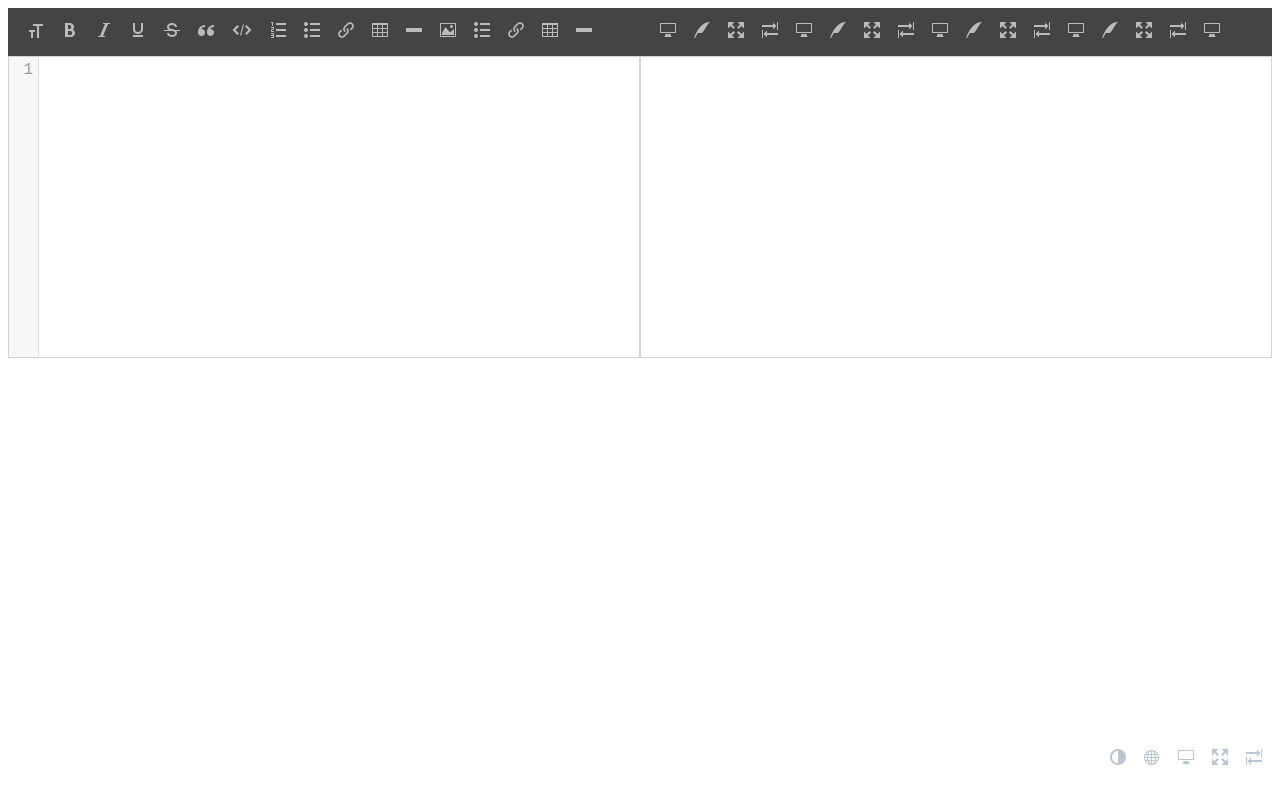
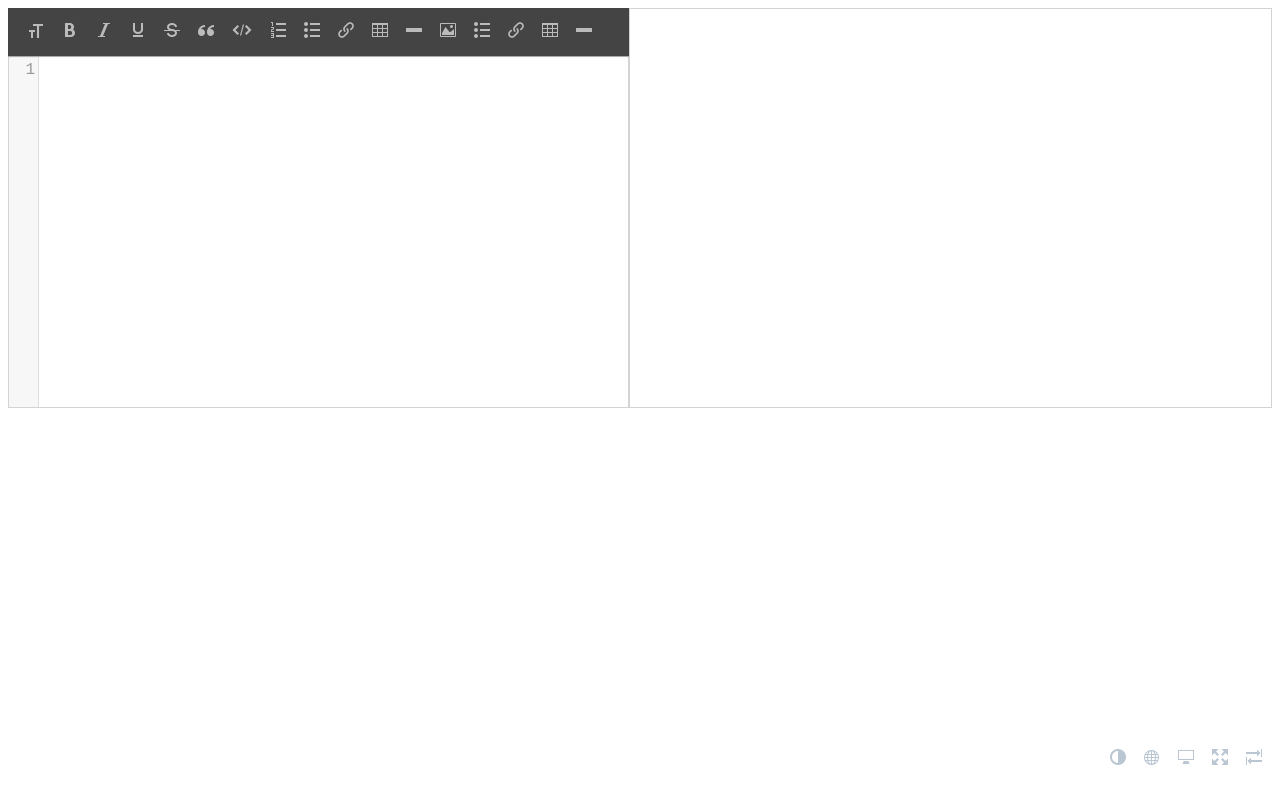
Before and after one commit to ZiQiangWang/react-markdown-editor, a React app: page / in a window 1280 px wide. Built offline with nearby package versions, Linux system fonts and the light colour scheme.

Commit message:
增加联动滚动功能

```diff
--- a/package.json
+++ b/package.json
@@ -51,6 +51,7 @@
     "webpack-dev-server": "^2.5.0"
   },
   "dependencies": {
+    "deep-assign": "^2.0.0",
     "highlight.js": "^9.12.0",
     "marked": "^0.3.6",
     "prop-types": "^15.5.10",
--- a/src/components/Editor.jsx
+++ b/src/components/Editor.jsx
@@ -170,14 +170,18 @@ class Editor extends Component {
     mirror.focus();
   }
 
+  editorInstance = () => {
+    return this.codemirror;
+  }
+
   render() {
 
-    const {markBtns,registMarkBtns,options,show,showNav, ...mirrorProps} = this.props;
+    const {show,showNav,markBtns,registMarkBtns,options,onMouseEnter, ...mirrorProps} = this.props;
     const mirrorOptions = {...options, ...defaultOptions};
 
     return (
-      <div className={"editor-container " + (show ? "":"disappear")}>
-        <div className={"markdown-bar " + (showNav ? "":"hidden-nav")} >
+      <div className={"editor-container " + (show ? "":"disappear")} onMouseEnter={onMouseEnter}>
+        <div className="markdown-bar" style={{height: showNav ? "48px" : "0"}}>
           <div className="inner-bar">
             { this.markdownBtns.map((ele,index) => {
               return <IconBtn key={index} config={this.markdownMap[ele]} onClick={() => this.onQuickMarkdown(ele)}/>
@@ -186,6 +190,7 @@ class Editor extends Component {
         </div>
         <CodeMirror
           ref="mirror"
+          className={showNav ? "": "show-nav"}
           options={mirrorOptions}
           {...mirrorProps}
         />
--- a/src/components/MarkdownPreview.jsx
+++ b/src/components/MarkdownPreview.jsx
@@ -16,26 +16,20 @@ class MarkdownPreview extends Component {
   constructor(props) {
     super(props);
 
-    marked.setOptions(this.props.options);
+    marked.setOptions({
+      ...defaultOptions,
+      ...this.props.options
+    });
 
     this.markRender = this.initRender();
+
+    this.preview = undefined;
   }
 
   componentDidMount() {
 
     this.preview = findDOMNode(this.refs.preview);
-    this.preview.addEventListener('scroll', this.handleScroll);
 
-    this.parseMarkdown();
-  }
-
-  componentDidUpdate() {
-    this.parseMarkdown();
-    this.preview.scrollTop = this.props.scrollY;
-  }
-
-  componentWillUnmount() {
-      this.preview.removeEventListener('scroll', this.handleScroll);
   }
 
   initRender = () => {
@@ -64,35 +58,33 @@ class MarkdownPreview extends Component {
 
     return renderer;
   }
-  parseMarkdown = () => {
-    const {source} = this.props;
 
-    const html = marked(source, { renderer: this.markRender });
-
-    this.preview.innerHTML = html;
-
-    const lineNumbers = this.preview.getElementsByClassName('line-number');
-    let sourceMap = {};
-    Array.from(lineNumbers).forEach((ele) => {
-      const num = ele.getAttribute('line-number');
-      sourceMap[num] = ele.offsetTop-59;
-    })
-
-    this.props.buildScrollMap(sourceMap);
-  }
-
-  handleScroll = (data) => {
-    this.props.onScroll(this.preview.scrollTop);
+  previewInstance = () => {
+    return this.preview;
   }
 
   render() {
-    return <div id="markdown-preview" className="preview" ref="preview"></div>
+
+    const {show,source,options, ...others} = this.props;
+
+    const html = marked(source, {renderer: this.markRende});
+
+    return (
+      <div
+        ref="preview"
+        className={"preview " + (show ? "":"disappear")}
+        dangerouslySetInnerHTML={{ __html: html}}
+        {...others}
+      >
+      </div>
+    );
   }
 }
 
-MarkdownPreview.defaultProps = {
-  options: {breaks: true, lineNumber: true}
-};
+const defaultOptions = {
+  breaks: true,
+  lineNumber: true
+}
 
 MarkdownPreview.propTypes = {
   source: PropTypes.string.isRequired,
@@ -103,7 +95,8 @@ MarkdownPreview.propTypes = {
     pedantic: PropTypes.bool,
     sanitize: PropTypes.bool,
     smartLists: PropTypes.bool,
-    smartypants: PropTypes.bool
+    smartypants: PropTypes.bool,
+    lineNumbers: PropTypes.bool
   })
 };
 
--- a/src/components/PreivewNav.jsx
+++ /dev/null
@@ -1,112 +0,0 @@
-/**
- * 预览部分的导航栏，可以添加一些保存按钮之类的
- * @authors ZiQiangWang
- * @email   814120507@qq.com
- * @date    2017-07-13 12:53:21
- */
-
-
-import React, { Component } from 'react';
-import '../style/components.less';
-import IconBtn from '../components/IconBtn';
-
-class PreivewNav extends Component {
-
-  constructor(props) {
-    super(props);
-
-  }
-
-  render() {
-    return (
-      <div className={"preview-toolbar "+ (this.props.show ? "":"hidden-nav")}>
-        <div className="inner-bar">
-          { btnList.map((ele, index) => {
-            return <IconBtn key={index} config={ele}/>
-          }) }
-        </div>
-      </div>
-    );
-  }
-}
-
-const btnList = [
-  {
-    icon: 'icon-display',
-    tips: '阅读模式'
-  },{
-    icon: 'icon-quill',
-    tips: '编辑模式'
-  },{
-    icon: 'icon-enlarge',
-    tips: '全屏模式'
-  },{
-    icon: 'icon-tab',
-    tips: '交换左右视图'
-  },{
-    icon: 'icon-display',
-    tips: '阅读模式'
-  },{
-    icon: 'icon-quill',
-    tips: '编辑模式'
-  },{
-    icon: 'icon-enlarge',
-    tips: '全屏模式'
-  },{
-    icon: 'icon-tab',
-    tips: '交换左右视图'
-  }
-  ,{
-    icon: 'icon-display',
-    tips: '阅读模式'
-  },{
-    icon: 'icon-quill',
-    tips: '编辑模式'
-  },{
-    icon: 'icon-enlarge',
-    tips: '全屏模式'
-  },{
-    icon: 'icon-tab',
-    tips: '交换左右视图'
-  }
-  ,{
-    icon: 'icon-display',
-    tips: '阅读模式'
-  },{
-    icon: 'icon-quill',
-    tips: '编辑模式'
-  },{
-    icon: 'icon-enlarge',
-    tips: '全屏模式'
-  },{
-    icon: 'icon-tab',
-    tips: '交换左右视图'
-  }
-  ,{
-    icon: 'icon-display',
-    tips: '阅读模式'
-  },{
-    icon: 'icon-quill',
-    tips: '编辑模式'
-  },{
-    icon: 'icon-enlarge',
-    tips: '全屏模式'
-  },{
-    icon: 'icon-tab',
-    tips: '交换左右视图'
-  }
-  ,{
-    icon: 'icon-display',
-    tips: '阅读模式'
-  },{
-    icon: 'icon-quill',
-    tips: '编辑模式'
-  },{
-    icon: 'icon-enlarge',
-    tips: '全屏模式'
-  },{
-    icon: 'icon-tab',
-    tips: '交换左右视图'
-  }
-];
-export default PreivewNav;
--- a/src/components/Preview.jsx
+++ /dev/null
@@ -1,32 +0,0 @@
-/**
- * @authors ZiQiangWang
- * @email   814120507@qq.com
- * @date    2017-07-14 15:18:30
- */
-
-
-import React from 'react';
-import PropTypes from 'prop-types';
-import PreivewNav from './PreivewNav';
-import MarkdownPreview from '../components/MarkdownPreview';
-
-const Preivew = (props) => {
-  const {showNav, ...preivewProps} = props;
-  return (
-    <div className={"preview-container " + (props.show ? "":"disappear")}>
-      <PreivewNav show={showNav}/>
-      <MarkdownPreview
-        {...preivewProps}
-      />
-    </div>
-  );
-}
-
-Preivew.propTypes = {
-  show: PropTypes.bool,
-  source: PropTypes.string.isRequired,
-  options: PropTypes.object
-}
-
-
-export default Preivew;
--- a/src/components/Toolbar.jsx
+++ b/src/components/Toolbar.jsx
@@ -39,7 +39,7 @@ Toolbar.defaultProps = {
   className: 'toolbar'
 }
 Toolbar.propTypes = {
-  onClick: PropTypes.func.isRequired
+  onClick: PropTypes.func
 }
 
 const btnList = [
--- a/src/containers/MarkdownEditor.jsx
+++ b/src/containers/MarkdownEditor.jsx
@@ -7,10 +7,10 @@
 
 import React, { Component } from 'react';
 import PropTypes from 'prop-types';
+import deepAssign from 'deep-assign';
 import Toolbar from '../components/Toolbar';
 import Editor from '../components/Editor';
-import Preview from '../components/Preview';
-import { requestFullScreen, exitFullscreen, checkFull } from '../utils/fullscreen';
+import MarkdownPreview from '../components/MarkdownPreview';
 import '../style/editor.less';
 
 class MarkdownEditor extends React.Component {
@@ -20,22 +20,20 @@ class MarkdownEditor extends React.Component {
 
     this.state = {
       markdownSrc: this.props.defaultValue ? this.props.defaultValue : "",
-      previewY: 0,
-      editorY: 0,
-      showEditor: true,
-      showPreview: true,
-      showNav: true,
-      fullscreen: false,
-      order: false
     };
 
-    this.sourceMap = {};
+    this.owner = 'editor';
 
-    this.onMarkdownChange = this.onMarkdownChange.bind(this);
+    this.editorLine = 0;
   }
 
   getMarkdownSrc = ()=> {
     return this.state.markdownSrc;
+  }
+
+  componentDidMount() {
+    this.editor = this.refs.editor.editorInstance();
+    this.preview = this.refs.preview.previewInstance();
   }
 
   onMarkdownChange = (md) =>  {
@@ -43,126 +41,74 @@ class MarkdownEditor extends React.Component {
       ...this.state,
       markdownSrc: md
     });
+  }
 
-    if (this.props.onChange) {
-      this.props.onChange(md);
+  previewOwner = () => {
+    this.owner = 'preview';
+  }
+
+  editorOwner = () => {
+    this.owner = 'editor';
+  }
+  onEditorScroll = (cm) => {
+
+    if (this.owner === 'editor') {
+
+      const scrollInfo = this.editor.getScrollInfo();
+      this.editorLine = this.editor.lineAtHeight(scrollInfo.top,'local');
+      const previewPos = this.preview.querySelector(`[line-number="${this.editorLine+1}"]`);
+      if (previewPos != null) {
+        this.preview.scrollTop = previewPos.offsetTop-10;
+      }
     }
   }
 
-  handleFullscreen = () => {
+  onPreviewScroll = (e) => {
+    if (this.owner === 'preview') {
 
-    if (checkFull()) {
-        exitFullscreen();
-    } else {
-        requestFullScreen();
+      const lineNumbers = this.preview.getElementsByClassName('line-number');
+
+      let line = 0;
+      for(let ele of lineNumbers) {
+        if (this.preview.scrollTop >= ele.offsetTop) {
+          line = ele.getAttribute('line-number');
+        }
+      }
+
+      const height = this.editor.heightAtLine(parseInt(line),'local');
+      this.editor.scrollTo(null,height);
     }
   }
 
-  // 响应工具栏按钮，包括显示模式，全屏，左右顺序
-  onChangeToolState = (toolType) => {
-    if (toolType === 'split') {
-      this.setState({
-          ...this.state,
-          showEditor: true,
-          showPreview: true
-        });
-    }
-    if (toolType === 'editorOrPreview') {
-        if (this.state.showEditor && this.state.showPreview) {
-          this.setState({
-            ...this.state,
-            showPreview: false
-          });
-        } else{
-          this.setState({
-            ...this.state,
-            showEditor: !this.state.showEditor,
-            showPreview: !this.state.showPreview
-          });
-        }
-    } else if (toolType === 'fullscreen') {
-
-      this.handleFullscreen();
-      this.setState({
-        ...this.state,
-        fullscreen: !this.state.fullscreen
-      });
-    } else if(toolType === 'order') {
-
-      this.setState({
-        ...this.state,
-        order: !this.state.order
-      });
-    } else if (toolType === 'mobileSwitch') {
-        if (this.state.showEditor) {
-        this.setState({
-          ...this.state,
-          showEditor: false,
-          showPreview: true
-        });
-      } else {
-        this.setState({
-          ...this.state,
-          showEditor: true,
-          showPreview: false
-        });
-      }
-    } else if (toolType ==='switchNav') {
-      this.setState({
-        ...this.state,
-        showNav: !this.state.showNav
-      });
-    }
-  }
-
-  onBuildScrollMap = (sourceMap) => {
-    this.sourceMap = sourceMap;
-  }
-
-  onEditorScroll = (cm) => {
-    const scrollInfo = cm.getScrollInfo();
-    const line = cm.lineAtHeight(scrollInfo.top,'local');
-    const previewY = this.sourceMap[line+1];
-    if (previewY !== undefined) {
-      this.setState({
-        ...this.state,
-        previewY: previewY
-      })
-    }
-  }
-
-  onPreviewScroll = (previewY) => {
-    this.setState({
-      ...this.state,
-      previewY: previewY
-    });
-  }
-
   render() {
-    const {codemirrorOptions, height, markedOptions, value, onChange,...mirrorConfig} = this.props;
+    const {height, showEditor, showEditorNav, showPreview, showOrder,
+            markedOptions, codemirrorOptions,markBtns,registMarkBtns } = this.props;
 
     return (
-      <div className="markdown-editor" style={{flexDirection: this.state.order ? 'row-reverse' : 'row', height: height}}>
+      <div className="markdown-editor"
+          style={{flexDirection: showOrder ? 'row' : 'row-reverse', height: height}}
+      >
         <Toolbar
           className={this.props.toolbar}
           onClick={this.onChangeToolState}
         />
         <Editor
-          show={this.state.showEditor}
-          showNav={this.state.showNav}
+          ref="editor"
+          show={showEditor}
+          showNav={showEditorNav}
+          options={codemirrorOptions}
+          markBtns={this.props.markBtns}
+          registMarkBtns={this.props.registMarkBtns}
           value={this.state.markdownSrc}
           onChange={this.onMarkdownChange}
-          scrollY={this.state.editorY}
+          onMouseEnter={this.editorOwner}
           onScroll={this.onEditorScroll}
-          options={codemirrorOptions}
-          { ...mirrorConfig }
         />
-        <Preview
-          showNav={this.state.showNav}
-          show={this.state.showPreview}
+        <MarkdownPreview
+          ref="preview"
+          show={showPreview}
           source={this.state.markdownSrc}
-          buildScrollMap={this.onBuildScrollMap}
-          scrollY={this.state.previewY}
+          onMouseEnter={this.previewOwner}
           onScroll={this.onPreviewScroll}
           options={markedOptions}
         />
@@ -172,7 +118,11 @@ class MarkdownEditor extends React.Component {
 }
 
 MarkdownEditor.defaultProps = {
-  height: '400px'
+  height: '400px',
+  showEditor: true,
+  showEditorNav: true,
+  showPreview: true,
+  showOrder: true,
 }
 
 MarkdownEditor.propTypes = {
--- a/src/index.jsx
+++ b/src/index.jsx
@@ -27,9 +27,11 @@ import MarkdownEditor from './containers/MarkdownEditor';
 // }
 render(
     <MarkdownEditor
-      height='350px'
       codemirrorOptions={
         {lineNumbers: true}
+      }
+      markedOptions={
+        {tables: false}
       }
     />,
     document.getElementById('root')
--- a/src/style/editor.less
+++ b/src/style/editor.less
@@ -59,43 +59,12 @@
     display: none;
   }
 
-  .hidden-nav {
-    height: 0 !important;
-  }
-  // 编辑部分和预览部分的工具栏
-  .preview-toolbar,
-  .markdown-bar {
-      height: 48px;
-      width: 100%;
-      z-index: 50;
-      line-height: 48px;
-      overflow: hidden;
-      background-color: #444;
-      box-shadow: 0 1px 1px rgba(0,0,0,.2);
-      transition: height .5s;
-
-    .inner-bar {
-      padding: 0 20px;
-      overflow-x: hidden;
-      overflow-y: auto;
-      display: flex;
-      height: 100%;
-      width: calc(~"100% + 18px");
-      flex-wrap: wrap;
-    }
-  }
-
   // 实时预览部分
-  .preview-container {
-    overflow: hidden;
-    position: relative;
-    height: 100%;
-    width: 100%;
-    // 预览主界面
   .preview {
     overflow-y: auto;
     overflow-x: hidden;
-      height: calc(~"100% - 48px");
+    height: 100%;
+    width: 100%;
     padding: 10px 20px 10px 20px;
     border: @borderColor;
 
@@ -137,24 +106,49 @@
       }
     }
   }
-  }
+
   // 编辑器部分
   .editor-container {
     width: 100%;
     height: 100%;
     overflow:hidden;
+    position: relative;
 
+    .markdown-bar {
+      height: 48px;
+      width: 100%;
+      position: absolute;
+      z-index: 50;
+      line-height: 48px;
+      overflow: hidden;
+      background-color: #444;
+      box-shadow: 0 1px 1px rgba(0,0,0,.2);
+      transition: height .5s;
+
+      .inner-bar {
+        padding: 0 20px;
+        overflow-x: hidden;
+        overflow-y: auto;
+        display: flex;
+        height: 100%;
+        width: calc(~"100% + 18px");
+        flex-wrap: wrap;
+      }
+    }
+
+    .show-nav {
+      padding-top: 0 !important;
+    }
     .ReactCodeMirror {
-      height: calc(~"100% - 48px");
+      height: 100%;
+      padding-top: 48px;
+      transition: padding-top .5s;
     }
     .CodeMirror {
       height: 100%;
       border: @borderColor;
-      .CodeMirror-lines {
-        padding-left: 10px;
-        .CodeMirror-gutter-wrapper {
-          left: -42px !important;
-        }
+      .CodeMirror-line {
+        padding: 2px 20px;
       }
       .CodeMirror-scroll, .CodeMirror-sizer, .CodeMirror-gutter, .CodeMirror-gutters, .CodeMirror-linenumber {
         box-sizing: content-box !important;
```
Lines whose indentation alone changed are shown as unchanged.
